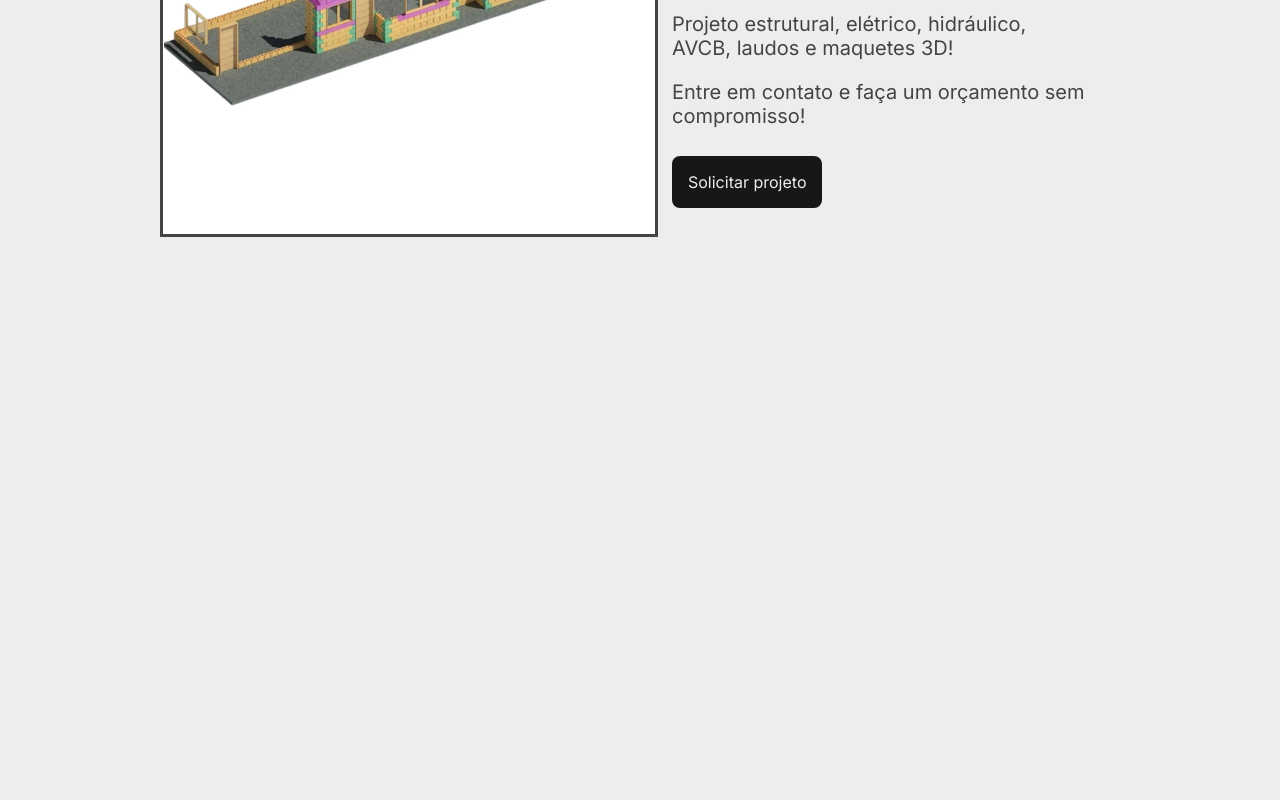
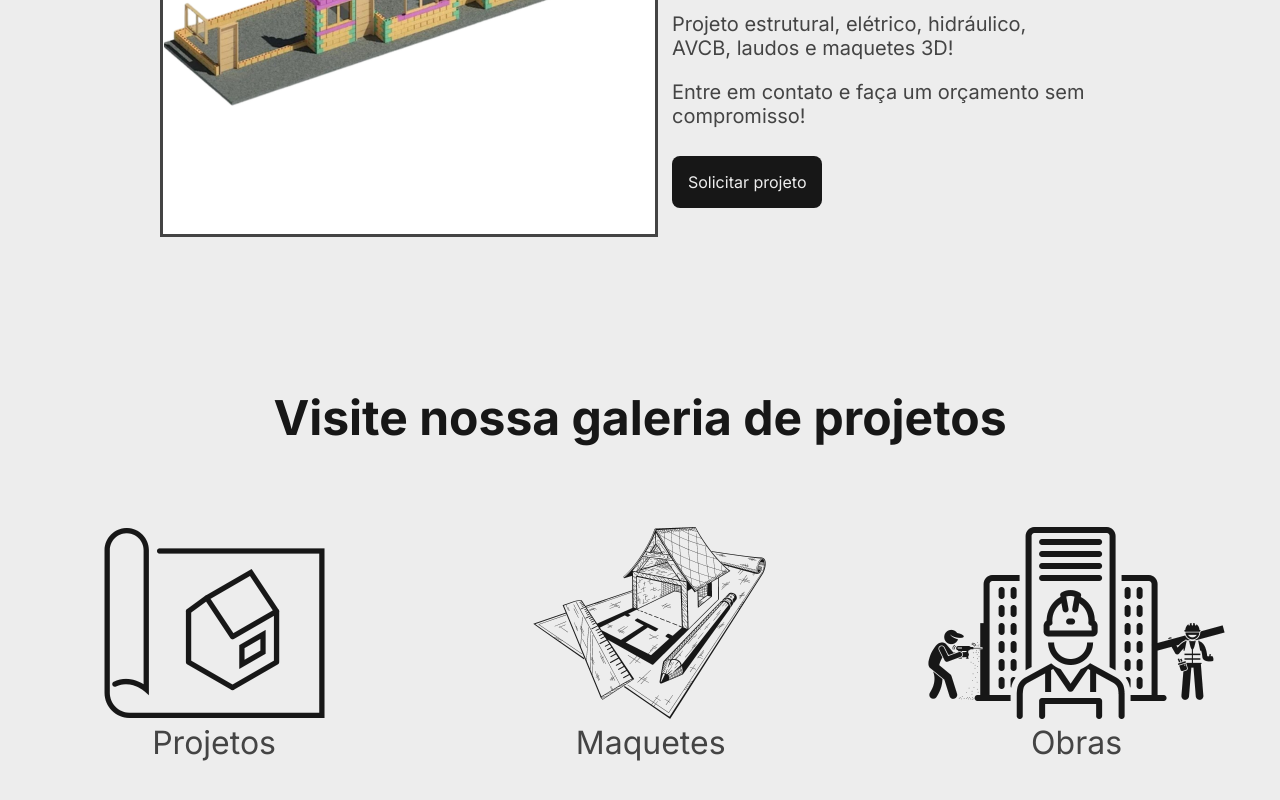
Before and after one commit to facarlos90/fesc-page, a plain HTML site: page index.html in a window 1280 px wide. Shown: the part 2812-3612 px from the top of the page. Before the commit the page ends 3200 px from the top, so only its background shows below. Drawn offline with Linux system fonts and the light colour scheme.

Commit message:
Criando e estilizando seção galeria de projetos

```diff
--- a/index.html
+++ b/index.html
@@ -46,6 +46,23 @@
                 <a class="container__botao secundario__botao" href="#">Solicitar projeto</a>
             </div>
         </section>
+        <section class="galeria">
+            <h3 class="galeria__titulo">Visite nossa galeria de projetos</h3>
+            <ul class="galeria__lista">
+                <li>
+                    <img src="./assets/icones/projeto.png" alt="Ícone de Projetos">
+                    <a class="lista__item" href="#">Projetos</a>
+                </li>
+                <li>
+                    <img src="./assets/icones/3d.png" alt="Ícone de Maquetes Eletrônicas">
+                    <a class="lista__item" href="#">Maquetes</a>
+                </li>
+                <li>
+                    <img src="./assets/icones/obra.png" alt="Ícone de Obras">
+                    <a class="lista__item" href="#">Obras</a>
+                </li>
+            </ul>
+        </section>
     </main>
     <footer></footer>
 </body>
--- a/style.css
+++ b/style.css
@@ -101,3 +101,26 @@ body {
 .secundario__imagem {
     padding: 0 0 0 2em;
 }
+
+.galeria {
+    text-align: center;
+}
+
+.galeria__titulo {
+    font-size: 48px;
+    color: var(--cinza-escuro);
+}
+
+.galeria__lista {
+    display: flex;
+    justify-content: center;
+    list-style-type: none;
+    margin: 5em 0;
+}
+
+.lista__item {
+    font-size: 32px;
+    margin: 5em 3em;
+    text-decoration: none;
+    color: var(--cinza-claro);
+}
```
Also changed, not shown: assets/icones/3d.png (added), assets/icones/obra.png (added), assets/icones/projeto.png (added).
